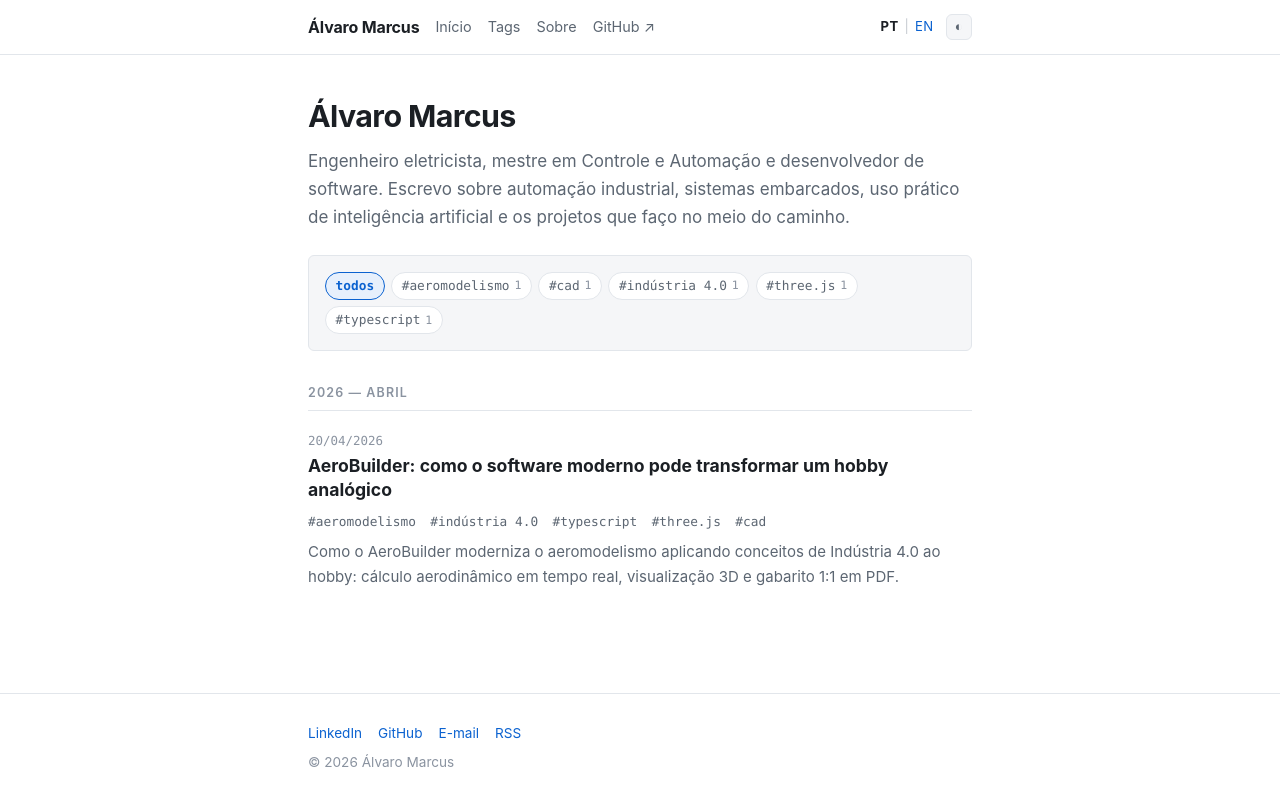
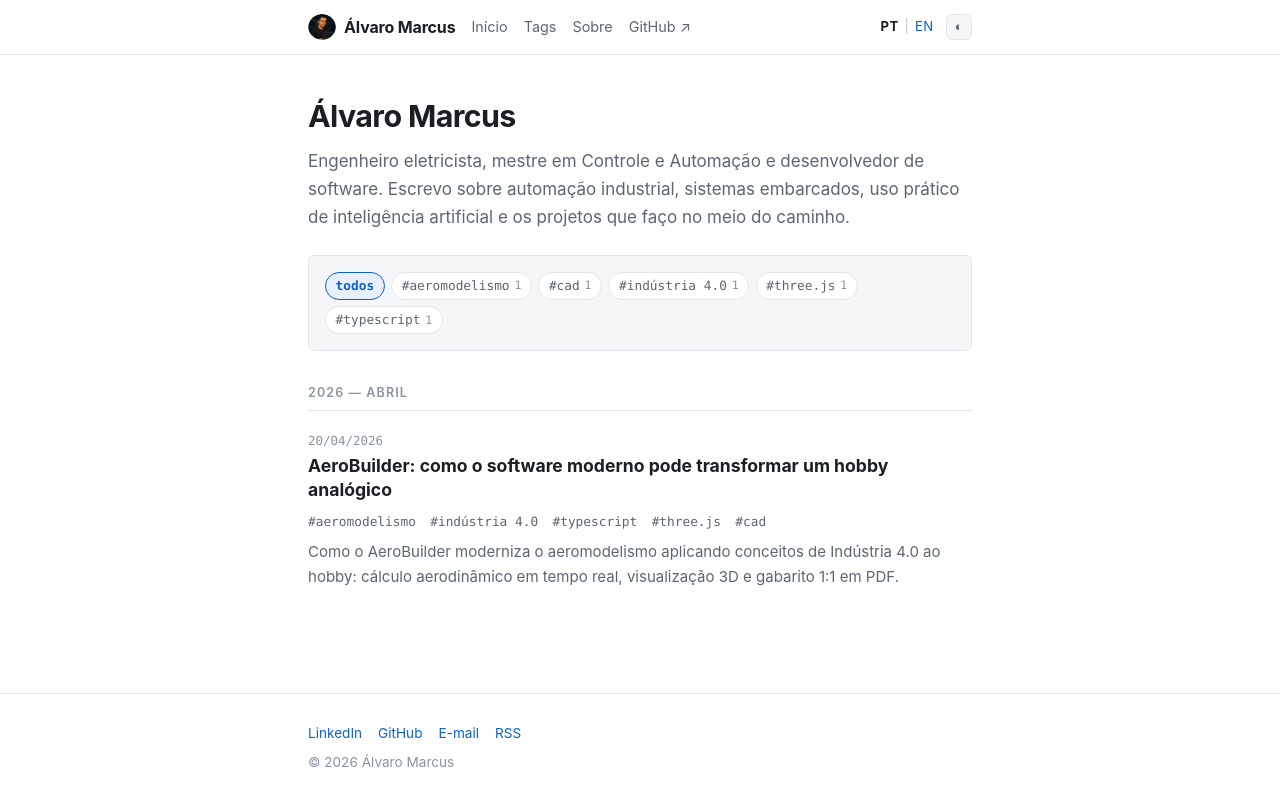
Before and after one commit to Alvaromarcus/alvaromarcus, a Jekyll site: the page built from index.html, in a window 1280 px wide. Shown: the top 806 px of the page. Built offline with Jekyll 4.4.1, drawn with Linux system fonts in a browser that asks for light colours.

Commit message:
feat: adiciona avatar no cabeçalho e na página Sobre, força tag og:image na home

```diff
--- a/_includes/header.html
+++ b/_includes/header.html
@@ -21,7 +21,7 @@
 
 <header class="site-header">
   <div class="wrap header-inner">
-    <a class="site-title" href="{{ t.home_url | relative_url }}">{{ site.title }}</a>
+    <a class="site-title" href="{{ t.home_url | relative_url }}" style="display: flex; align-items: center; gap: 0.5rem;"><img src="{{ '/assets/images/blog-cover.png' | relative_url }}" alt="Avatar" width="28" height="28" style="border-radius: 50%;">{{ site.title }}</a>
 
     <nav class="site-nav" aria-label="{{ t.nav_home }}">
       <a href="{{ t.home_url | relative_url }}">{{ t.nav_home }}</a>
--- a/en/index.html
+++ b/en/index.html
@@ -2,6 +2,7 @@
 layout: home
 lang: en
 title: "Álvaro Marcus"
+image: /assets/images/blog-cover.png
 description: "Automation, embedded systems, applied AI for industry, and a few hobbies."
 ---
 
--- a/index.html
+++ b/index.html
@@ -2,6 +2,7 @@
 layout: home
 lang: pt
 title: "Álvaro Marcus"
+image: /assets/images/blog-cover.png
 description: "Automação, sistemas embarcados, IA aplicada à indústria e alguns hobbies."
 ---
 
```
Also changed, not shown: en/about.md (+1 -0 lines), sobre.md (+3 -0 lines).
